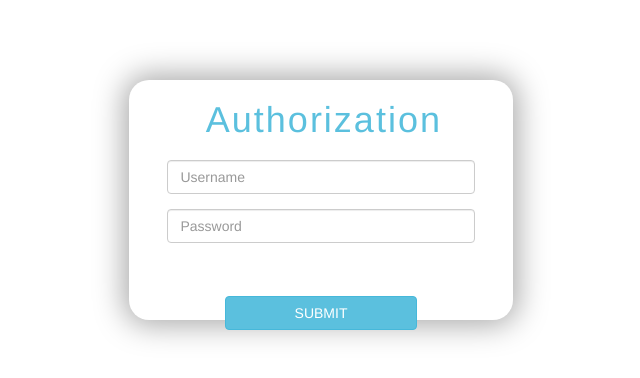
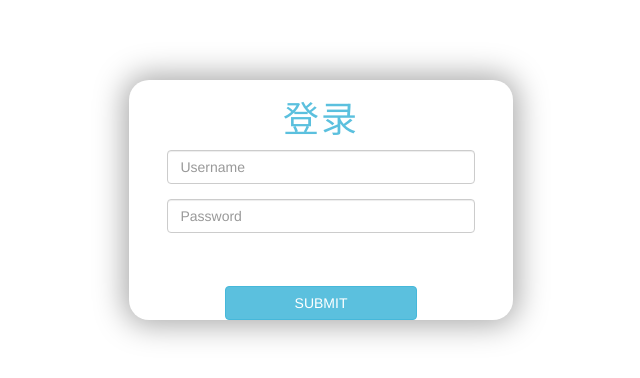
Before and after one commit to fanshuaiko/onlinetest, a Vue app in the folder view/front/: page /#/ in a window 1280 px wide. Shown: the part 200-578 px from the top of the page, without its empty margins (319-959 px from the left). Built offline with nearby package versions, Linux system fonts and the light colour scheme.

Commit message:
页面优化

```diff
--- a/view/front/src/views/Login.vue
+++ b/view/front/src/views/Login.vue
@@ -2,7 +2,7 @@
   <div class="app">
     <div class="form">
       <div class="authorization">
-        <h1>Authorization</h1>
+        <h1>登录</h1>
       </div>
       <form class="form-content">
         <div class="form-group username">
@@ -113,10 +113,11 @@
   }
 
   .authorization {
-    position: relative;
+    /*position: relative;*/
+    text-align: center;
     font-size: 40px;
     font-weight: bold;
-    margin: 15px 0 20px 0;
+    /*margin: 15px 0 20px 0;*/
     letter-spacing: 0.05em;
     color: #5bc0de;
     left: 20%;
```
